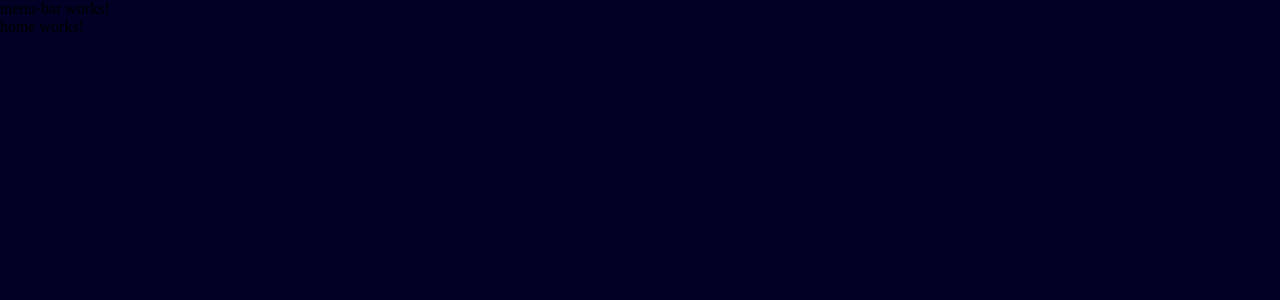
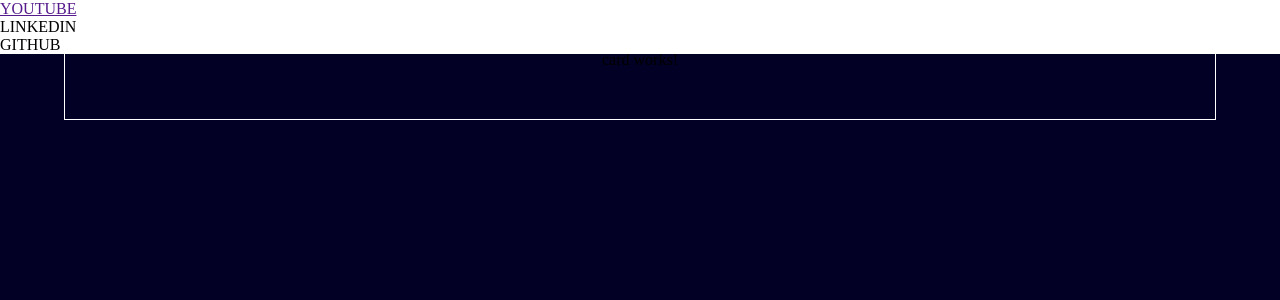
Before and after one commit to Ignacio-fabianamaria/angular-ps-store-gallery, an Angular app: page / in a window 1280 px wide. Shown: the top 300 px of the page. Built offline with nearby package versions, Linux system fonts and the light colour scheme.

Commit message:
feat: created component card and menu-bar

```diff
--- a/src/app/components/menu-bar/menu-bar.component.css
+++ b/src/app/components/menu-bar/menu-bar.component.css
@@ -0,0 +1,9 @@
+.menu-bar_container{
+  display: flex;
+  flex-direction: row;
+  position: fixed;
+  z-index: 999;
+  background-color: #ffff;
+  width: 100%;
+
+}
--- a/src/app/components/menu-bar/menu-bar.component.html
+++ b/src/app/components/menu-bar/menu-bar.component.html
@@ -1 +1,13 @@
-<p>menu-bar works!</p>
+<div class="menu-bar_container">
+  <div class="menu-bar_logo">
+    <img src="" alt="">
+  </div>
+  <div class="menu-bar_item">
+   <ul>
+    <li><a href="">YOUTUBE</a></li>
+    <li><a href=""></a>LINKEDIN</li>
+    <li><a href=""></a>GITHUB</li>
+   </ul>
+
+  </div>
+</div>
--- a/src/app/pages/home/home.component.css
+++ b/src/app/pages/home/home.component.css
@@ -0,0 +1,10 @@
+.home_container{
+  width: 90%;
+  margin: auto;
+  padding: 50px;
+  display: flex;
+  justify-content: space-around;
+  align-items: baseline;
+  flex-wrap: wrap;
+  border: solid 1px white
+}
--- a/src/app/pages/home/home.component.html
+++ b/src/app/pages/home/home.component.html
@@ -1 +1,3 @@
-<p>home works!</p>
+<div class="home_container">
+  <app-card></app-card>
+</div>
```
